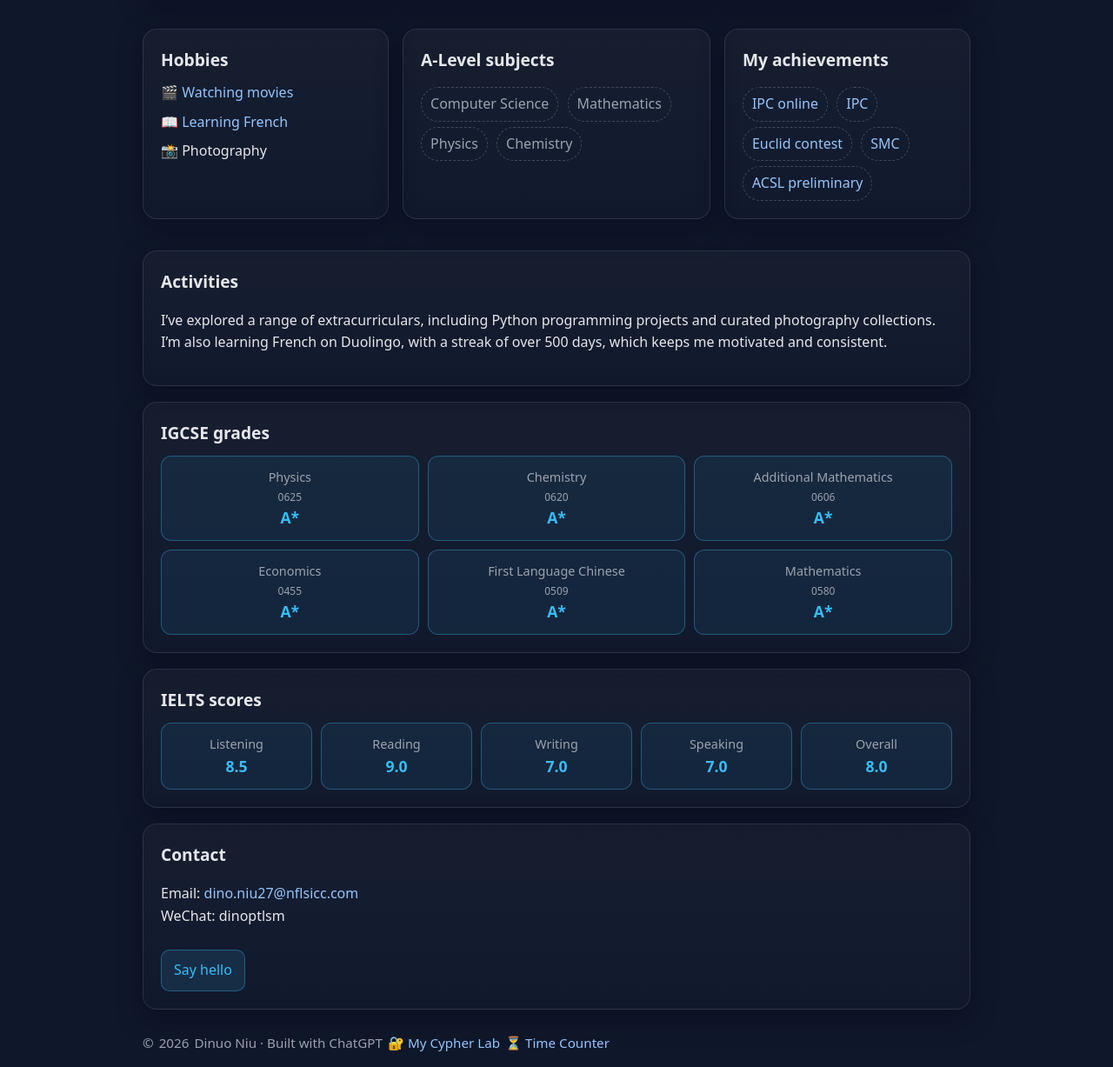
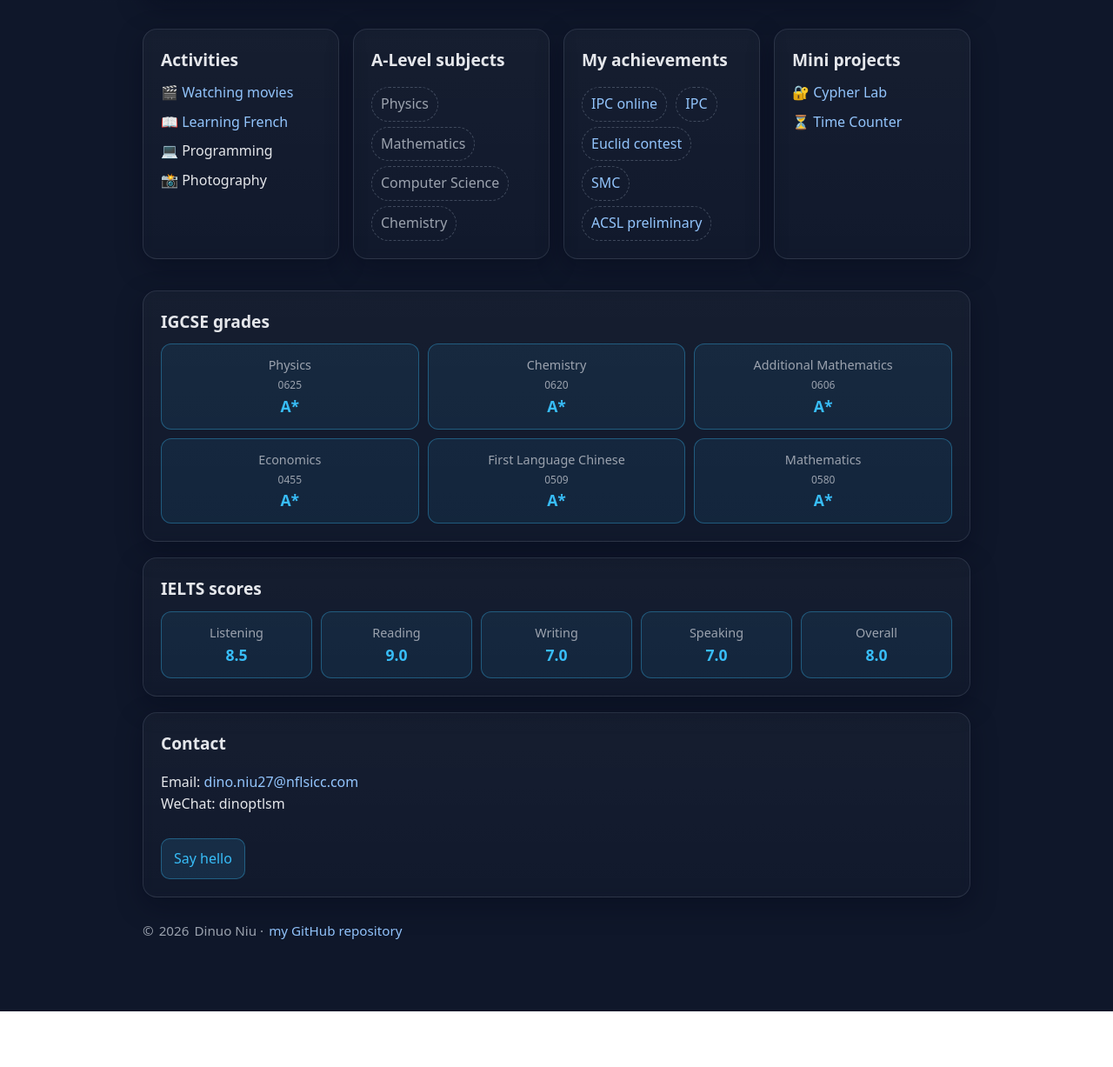
Before and after one commit to Nanjing-Foreign-Language-School/personal-website-DinoNFLS, a plain HTML site: page index.html in a window 1280 px wide. Shown: the part 433-1660 px from the top of the page at 87% size. After the commit the page ends 1596 px from the top, so only its background shows below. Drawn offline with Linux system fonts and the light colour scheme.

Commit message:
Update activities and footer in index.html

```diff
--- a/index.html
+++ b/index.html
@@ -60,7 +60,7 @@
 
     .grid { display: grid; gap: 16px; }
     @media (min-width: 840px) {
-      .grid { grid-template-columns: 0.8fr 1fr 0.8fr; }
+      .grid { grid-template-columns: 1fr 1fr 1fr 1fr; }
     }
 
     ul { list-style: none; padding: 0; margin: 0; }
@@ -154,18 +154,20 @@
 
     <section class="grid">
       <div class="card">
-        <h2>Hobbies</h2>
+        <h2>Activities</h2>
         <ul>
           <li><a href="movies/movies.html">🎬 Watching movies</a></li>
           <li><a href="french/french.html">📖 Learning French</a></li>
+          <li>💻 Programming</li>
           <li>📸 Photography</li>
+
         </ul>
       </div>
       <div class="card">
         <h2>A-Level subjects</h2>
+        <span class="pill">Physics</span>
+        <span class="pill">Mathematics</span>
         <span class="pill">Computer Science</span>
-        <span class="pill">Mathematics</span>
-        <span class="pill">Physics</span>
         <span class="pill">Chemistry</span>
       </div>
       <div class="card">
@@ -176,15 +178,15 @@
         <span class="pill"><a href="achievements/SMC.jpg">SMC</a></span>
         <span class="pill"><a href="achievements/ACSL.jpg">ACSL preliminary</a></span>
       </div>
+            <div class="card">
+        <h2>Mini projects</h2>
+        <ul>
+          <li><a href="cypher.html">🔐 Cypher Lab</a></li>
+          <li><a href="countdown.html">⏳ Time Counter</a></li>
+        </ul>
+      </div>
     </section>
 
-    <section class="card">
-      <h2>Activities</h2>
-      <p>
-        I’ve explored a range of extracurriculars, including Python programming projects and curated photography collections.
-        I’m also learning French on Duolingo, with a streak of over 500 days, which keeps me motivated and consistent.
-      </p>
-    </section>
 
     <!-- IGCSE BLOCK -->
     <section class="card">
@@ -244,9 +246,7 @@
     </section>
 
     <footer>
-      © <span id="y"></span> Dinuo Niu · Built with ChatGPT
-      <a href="cypher.html">🔐 My Cypher Lab</a>
-      <a href="countdown.html">⏳ Time Counter</a>
+      © <span id="y"></span> Dinuo Niu · <a href="https://github.com/Nanjing-Foreign-Language-School/personal-website-DinoNFLS/" target="_blank">my GitHub repository</a>
     </footer>
   </main>
 
```
